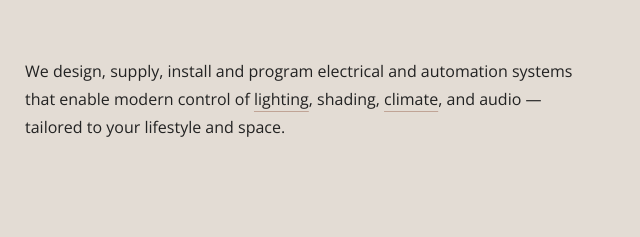
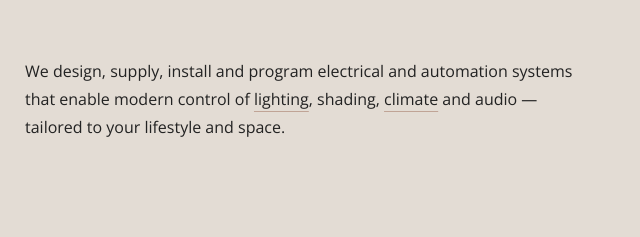
Before and after one commit to BurmarkElectrical/website, an Eleventy site: page index.html in a window 1280 px wide. Shown: the part 393-630 px from the top of the page, 587-1227 px from the left. Built offline with nearby package versions, Linux system fonts and the light colour scheme; Eleventy itself is replaced by a stand-in of ours; files that its build step writes are made by us from their sources.

Commit message:
Update index.html

```diff
--- a/index.html
+++ b/index.html
@@ -8,7 +8,7 @@ title: Home Automation, High End Electrical, Data and Wireless, KNX
 <div class="padded">
 	<section>
 		<p>
-			We design, supply, install and program electrical and automation systems that enable modern control of <a href="{{ navigation.lighting }}">lighting</a>, shading, <a href="{{ navigation.autogration }}#{{ anchor.climate }}">climate</a>, and audio — tailored to your lifestyle and space.
+			We design, supply, install and program electrical and automation systems that enable modern control of <a href="{{ navigation.lighting }}">lighting</a>, shading, <a href="{{ navigation.autogration }}#{{ anchor.climate }}">climate</a> and audio — tailored to your lifestyle and space.
 		</p>
 	</section>
 </div>
```
